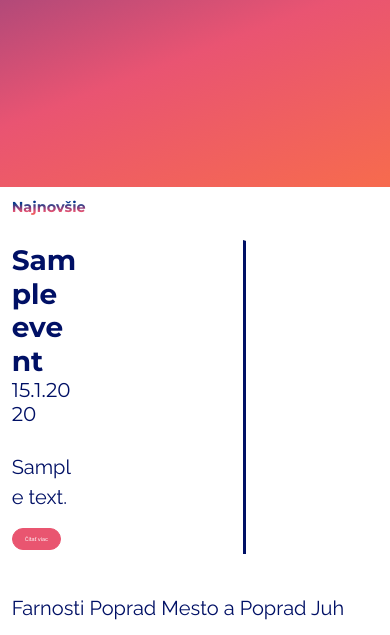
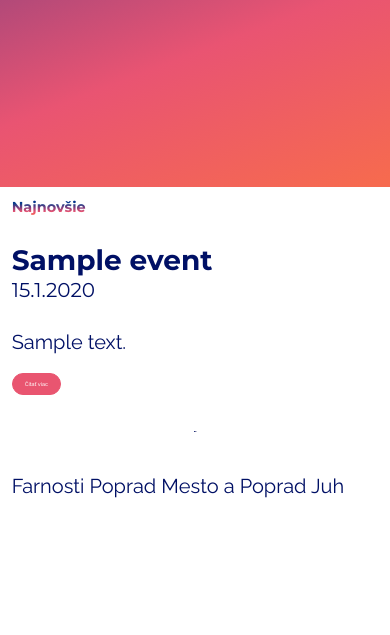
Before and after one commit to PSame18/Birmovanci, a PHP site: page / in a window 390 px wide. Shown: the part 657-1292 px from the top of the page. After the commit the page ends 1155 px from the top, so only its background shows below. Run offline with PHP 8.4, Linux system fonts and the light colour scheme; tables that the repository leaves empty or names only in its code hold one stand-in row (values such as "Sample post"); data that the repository does not hold is empty.

Commit message:
respnsive text

```diff
--- a/index.php
+++ b/index.php
@@ -80,7 +80,7 @@ $typeRows = $event_types->getEventTypes();
             <?php
             $id = 1;
             foreach ($currentEvents as $currentEvent) {
-                echo "<div class='col-3'>";
+                echo "<div class='col-xl-3 col-lg-12 col-sm-12 col-md-12'>";
                     echo "<div class='card card-border'>";
                         echo "<div class='card-body card-padding'>";
                             echo "<h3 class='card-title'>". $currentEvent[1] ."</h3>";
```
